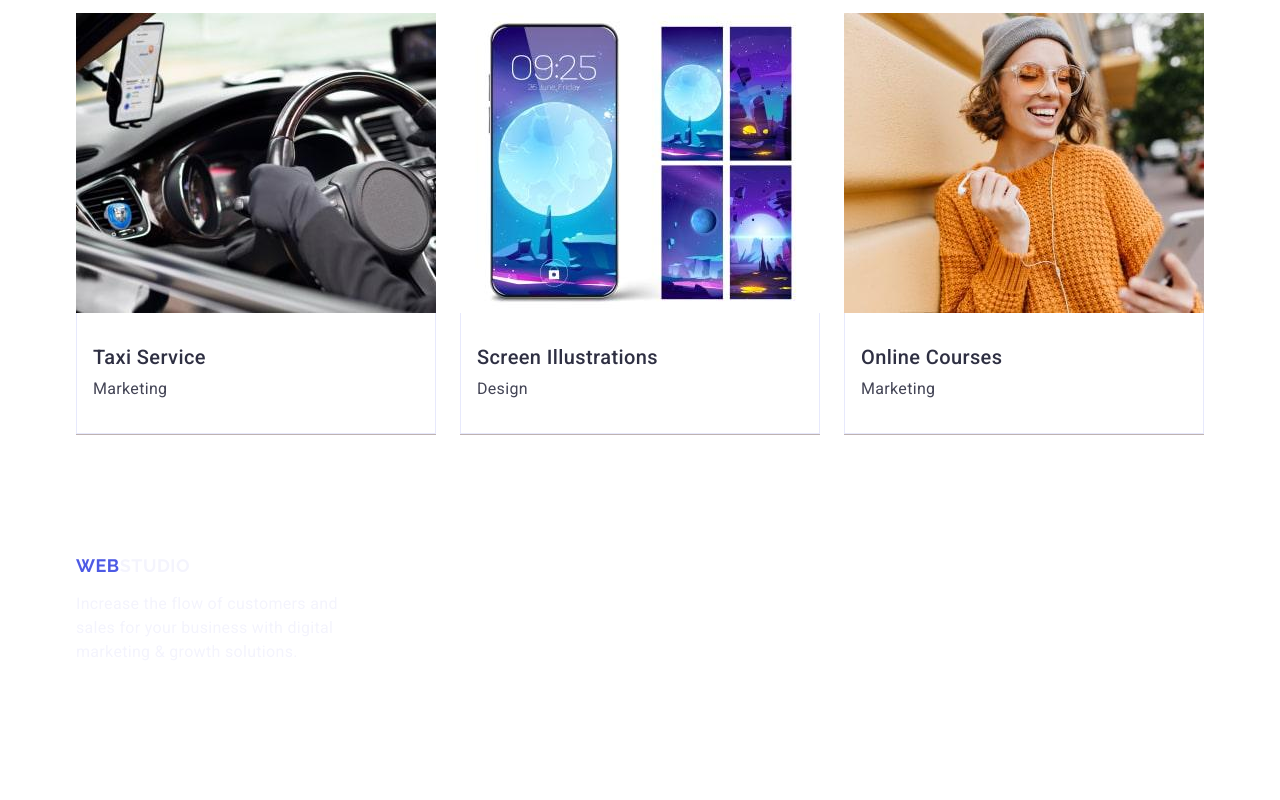
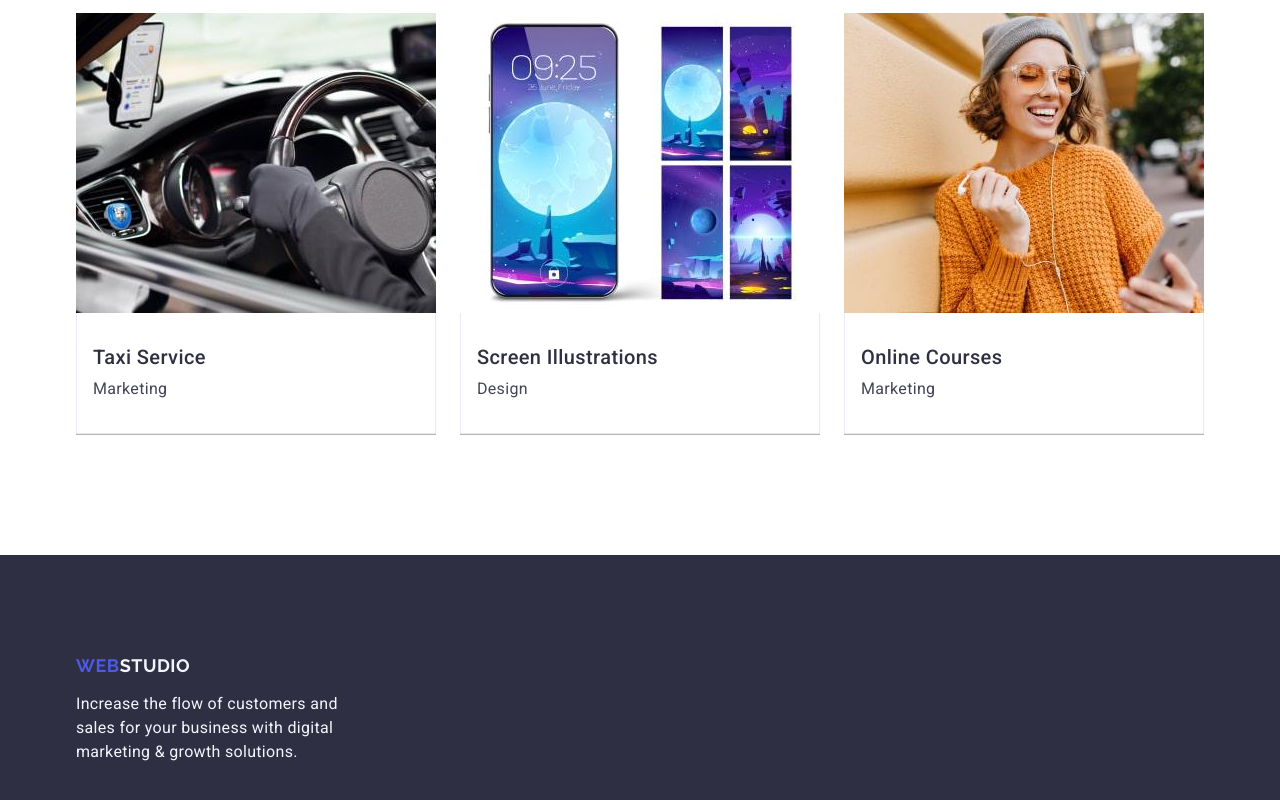
Before and after one commit to Volodymyr-luniv/goit-markup-hw-04, a plain HTML site: page index.html in a window 1280 px wide. Shown: the part 2596-3396 px from the top of the page. Before the commit the page ends 3260 px from the top, so only its background shows below. Drawn offline with nearby package versions, Linux system fonts and the light colour scheme.

Commit message:
add footer

```diff
--- a/css/style.css
+++ b/css/style.css
@@ -222,7 +222,6 @@ body {
 	letter-spacing: 0.04em;
 	color: #fff;
 	background: #4d5ae5;
-	/* cursor: pointer; */
 	padding: 16px 32px;
 	border-radius: 4px;
 	gap: 10px;
@@ -368,7 +367,8 @@ body {
 	margin-bottom: 8px;
 }
 
-*------------------FOOTER */ .footer {
+/* ------------------FOOTER */
+.footer {
 	background-color: #2e2f42;
 	padding: 100px 0;
 }
```
